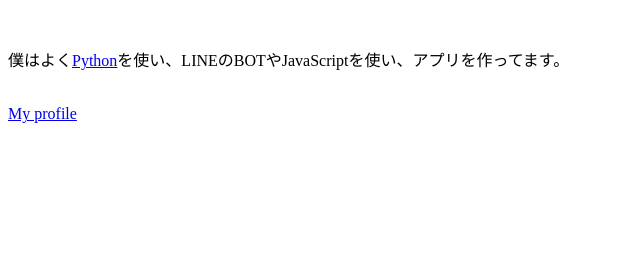
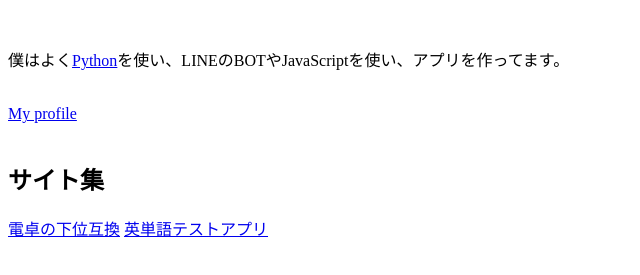
Before and after one commit to SheRidge/My-profile, a plain HTML site: page index.html in a window 1280 px wide. Shown: the part 93-368 px from the top of the page, without its empty margins (0-640 px from the left). Drawn offline with Linux system fonts and the light colour scheme.

Commit message:
Update index.html

```diff
--- a/index.html
+++ b/index.html
@@ -3,5 +3,8 @@
   <h1>TANA-YU901</h1>
   <p>牡丹餅君です。</p><br>
   <p>僕はよく<a href="https://gist.github.com/TANA-YU901/927d678846071e6acf394963427c0693">Python</a>を使い、LINEのBOTやJavaScriptを使い、アプリを作ってます。</p><br>
-  <a href="https://github.com/TANA-YU901">My profile</a>
+  <a href="https://github.com/TANA-YU901">My profile</a><br><br>
+  <h2>サイト集</h2>
+  <a href="https://tana-yu901.github.io/keisan">電卓の下位互換</a>
+  <a href="https://tana-yu901.github.io/eitango-in-production">英単語テストアプリ</a>
 </html>
```
